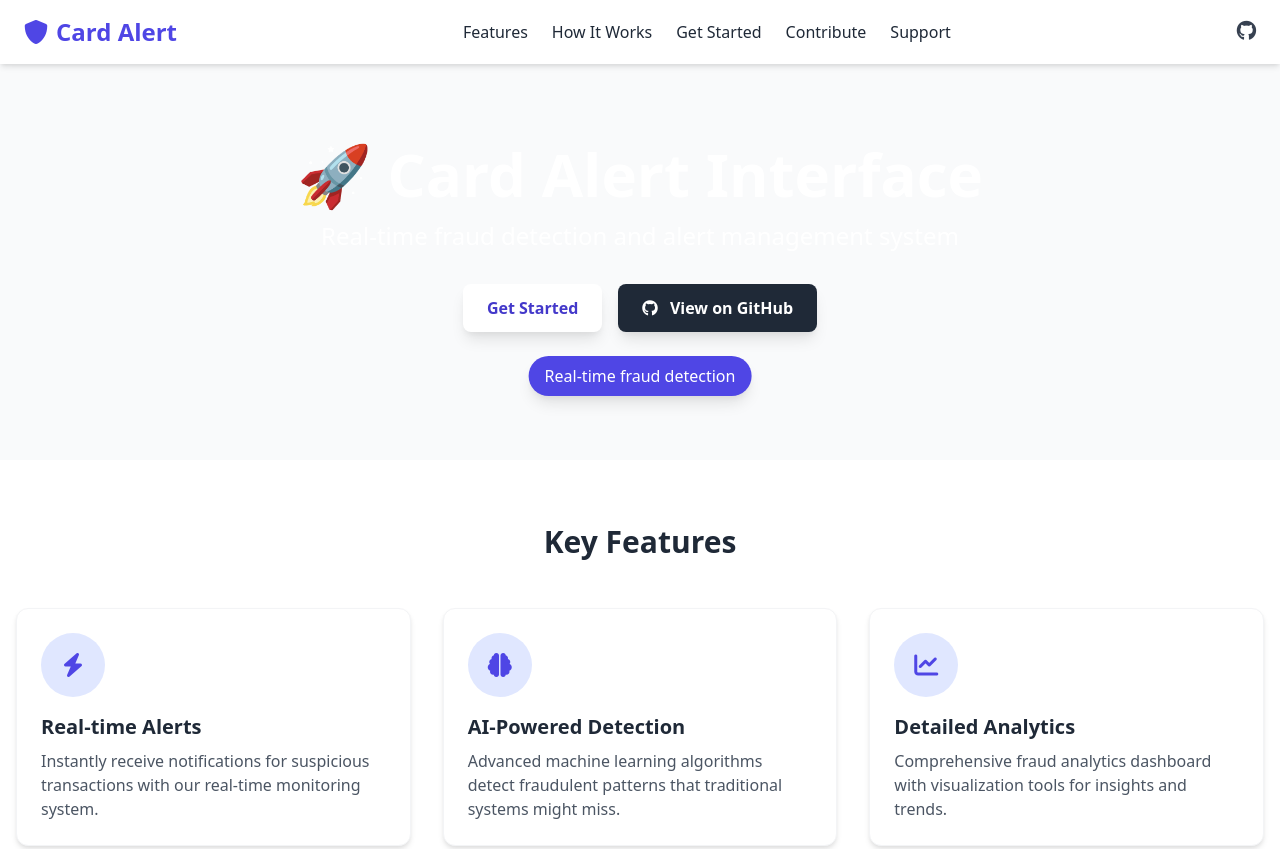
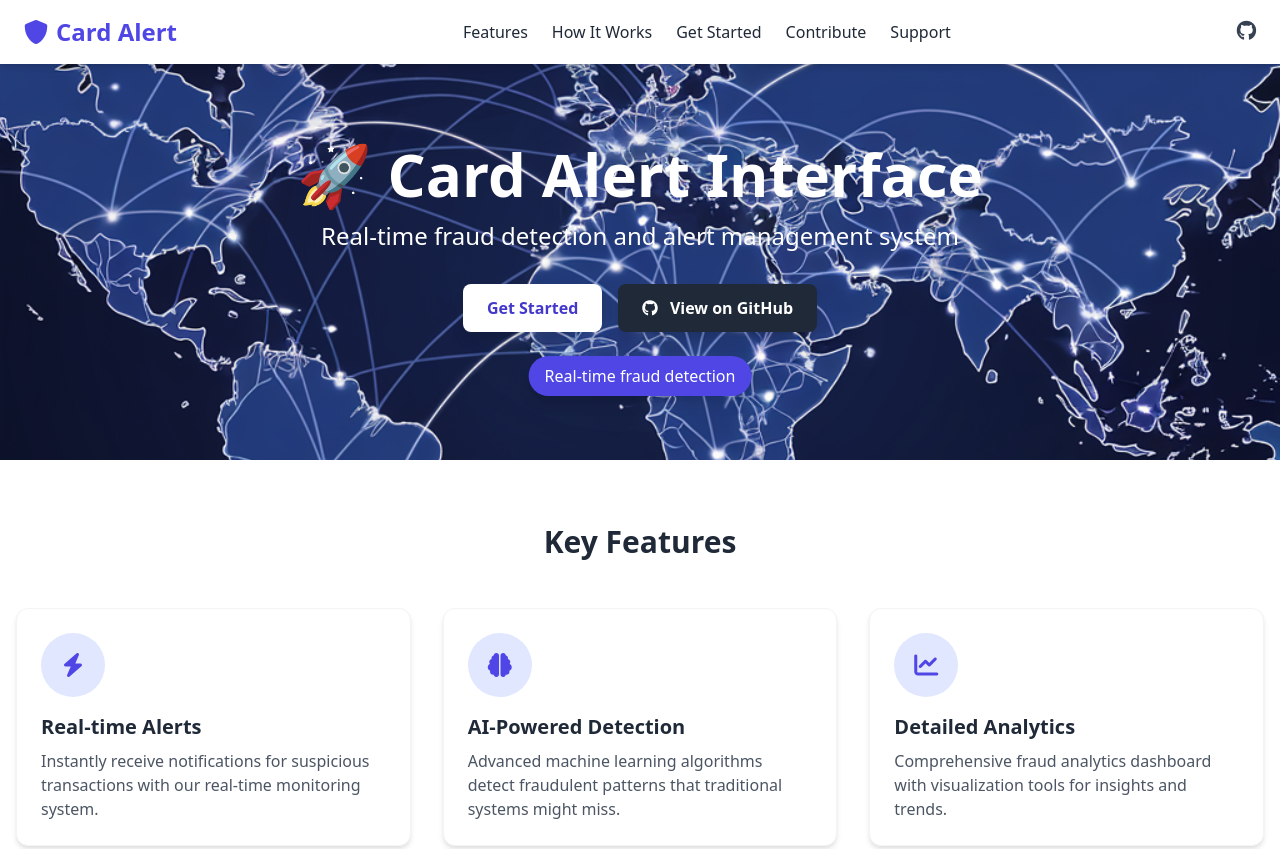
Before and after one commit to jeflowers/card-alert-interface, a website: page docs/index.html in a window 1280 px wide. Shown: the top 849 px of the page. Drawn offline with nearby package versions, Linux system fonts and the light colour scheme; files that its build step writes are made by us from their sources.

Commit message:
Update index.html

```diff
--- a/docs/index.html
+++ b/docs/index.html
@@ -51,7 +51,12 @@
     </nav>
 
     <!-- Hero Section -->
-    <header class="animated-gradient text-white text-center py-20 px-4" style="background-image: url('docs/assets/images/digital-world.png');">
+    <header class="animated-gradient text-white text-center py-20 px-4" style="
+    background-image: url('./assets/images/digital-world.png');
+    background-size: cover;
+    background-position: center;
+    background-repeat: no-repeat;
+    background-blend-mode: overlay;">
         <div class="container mx-auto max-w-4xl">
             <h1 class="text-4xl md:text-5xl lg:text-6xl font-bold leading-tight mb-4">🚀 Card Alert Interface</h1>
             <p class="text-xl md:text-2xl mb-8">Real-time fraud detection and alert management system</p>
```
